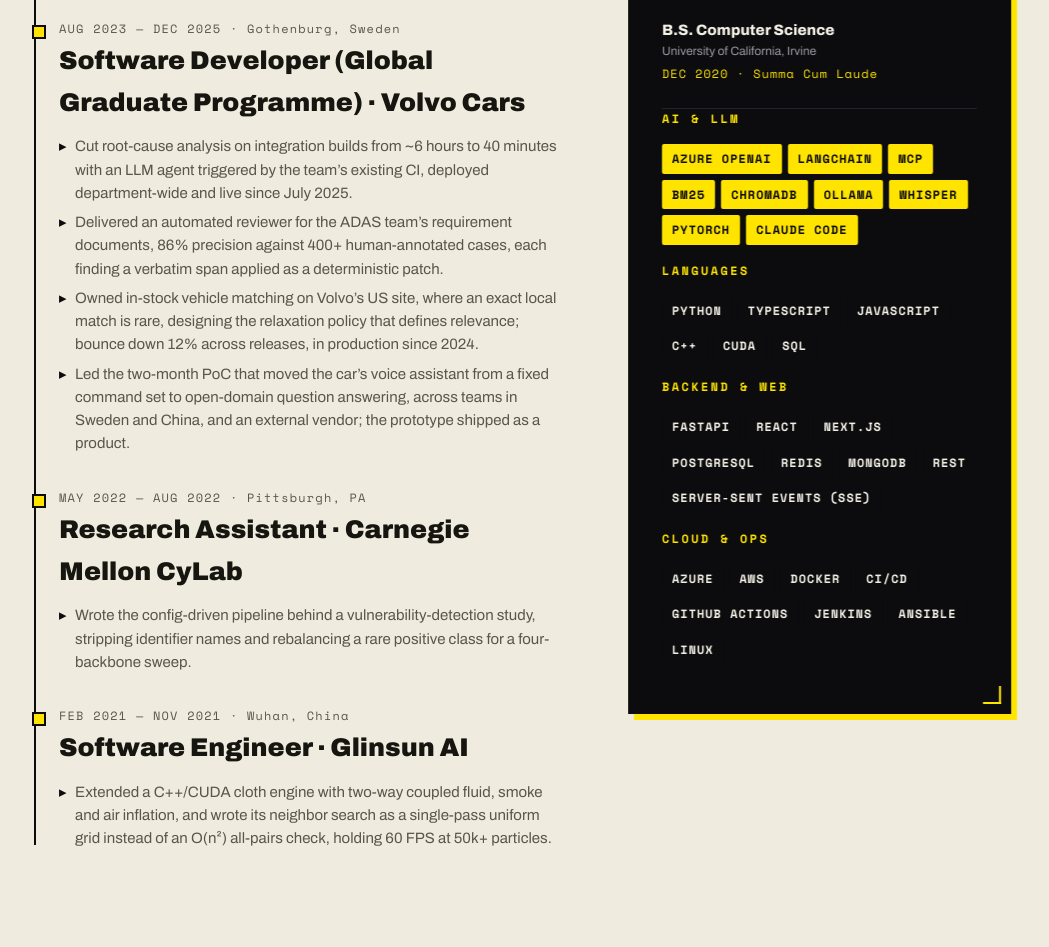
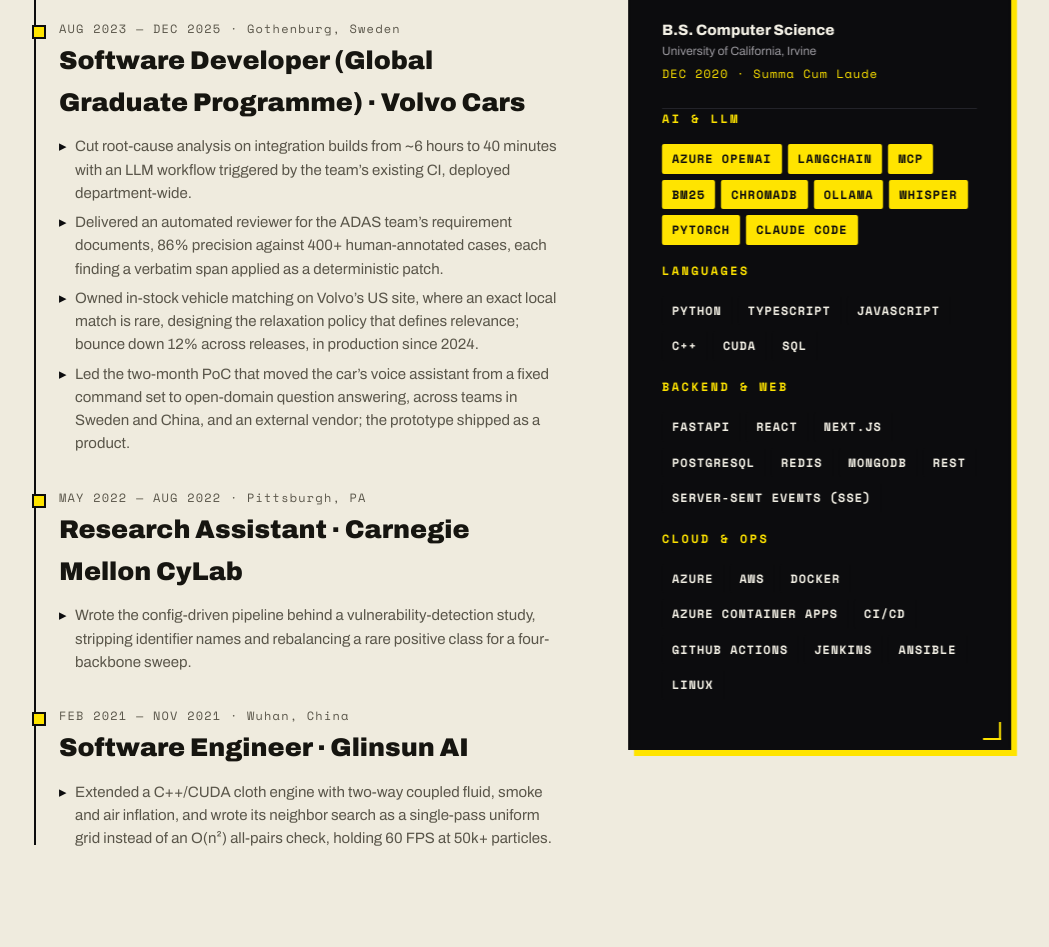
Before and after one commit to AmosChenZixuan/AmosChenZixuan.github.io, a React (Vite) app: page /about in a window 1280 px wide. Shown: the part 1620-2567 px from the top of the page, without its empty margins (121-1170 px from the left). Built offline with nearby package versions, Linux system fonts and the light colour scheme.

Commit message:
Drop agent language from the CI troubleshooting bullet, add Azure Container Apps token

```diff
--- a/src/content/profile.ts
+++ b/src/content/profile.ts
@@ -63,11 +63,11 @@ export const profile = {
       loc: 'Gothenburg, Sweden',
       bullets: [
         {
-          ai: 'Cut root-cause analysis from ~6 hours to 40 minutes with an LLM agent for vehicle test troubleshooting, adopted department-wide.',
-          swe: 'Cut root-cause analysis on integration builds from ~6 hours to 40 minutes with an LLM agent triggered by the team’s existing CI, deployed department-wide and live since July 2025.',
+          ai: 'Cut root-cause analysis from ~6 hours to 40 minutes with an LLM workflow for vehicle test troubleshooting, adopted department-wide.',
+          swe: 'Cut root-cause analysis on integration builds from ~6 hours to 40 minutes with an LLM workflow triggered by the team’s existing CI, deployed department-wide.',
         },
         {
-          ai: 'Built an LLM multi-agent reviewer for ADAS requirement-document audits, evaluated against a human-annotated benchmark with synthetic augmentation, and delivered to the owning team.',
+          ai: 'Built an agentic LLM reviewer for ADAS requirement-document audits, evaluated against a human-annotated benchmark with synthetic augmentation, and delivered to the owning team.',
           swe: 'Delivered an automated reviewer for the ADAS team’s requirement documents, 86% precision against 400+ human-annotated cases, each finding a verbatim span applied as a deterministic patch.',
         },
         {
@@ -133,7 +133,7 @@ export const profile = {
     // the other, because a keyword filter matches tokens and a screen for one does not hit it.
     'Backend & Web': ['FastAPI', 'React', 'Next.js', 'PostgreSQL', 'Redis', 'MongoDB', 'REST', 'Server-Sent Events (SSE)'],
     // `Linux` is table stakes and stays last — present for a keyword scan, never advertised.
-    'Cloud & Ops': ['Azure', 'AWS', 'Docker', 'CI/CD', 'GitHub Actions', 'Jenkins', 'Ansible', 'Linux'],
+    'Cloud & Ops': ['Azure', 'AWS', 'Docker', 'Azure Container Apps', 'CI/CD', 'GitHub Actions', 'Jenkins', 'Ansible', 'Linux'],
   } as Record<string, readonly string[]>,
 
   // A lane holds only what it changes. The AI sheet is the *absence* of an entry here — `role`,
```
